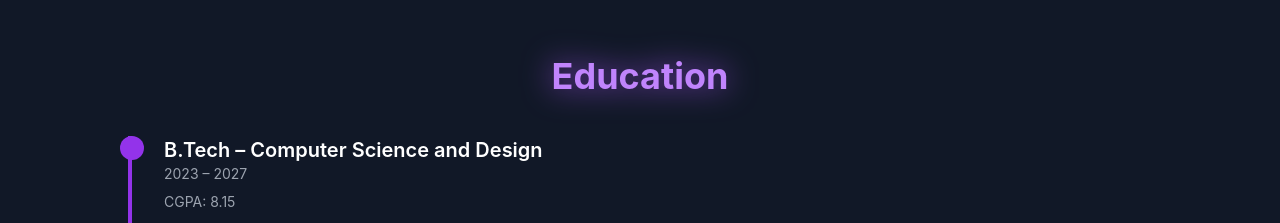
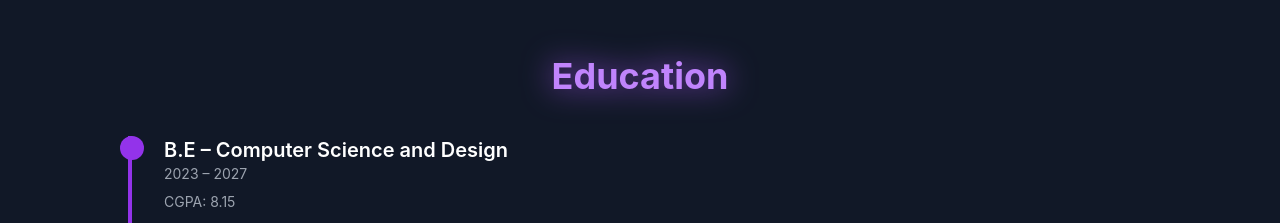
Before and after one commit to Rithikasri17012006/Rithika-Portfolio, a React (Create React App) app: page / in a window 1280 px wide. Shown: the part 900-1123 px from the top of the page. Built offline with nearby package versions, Linux system fonts and the light colour scheme.

Commit message:
certification is added

```diff
--- a/src/components/Education.jsx
+++ b/src/components/Education.jsx
@@ -19,7 +19,7 @@ export default function Education() {
           <div>
             <span className="absolute -left-3 w-6 h-6 bg-purple-600 rounded-full"></span>
             <h3 className="text-xl font-semibold">
-              B.Tech – Computer Science and Design
+              B.E – Computer Science and Design
             </h3>
             <p className="text-gray-400 text-sm">2023 – 2027</p>
             <p className='mt-2 text-gray-400 text-sm'>CGPA: 8.15</p>
```
